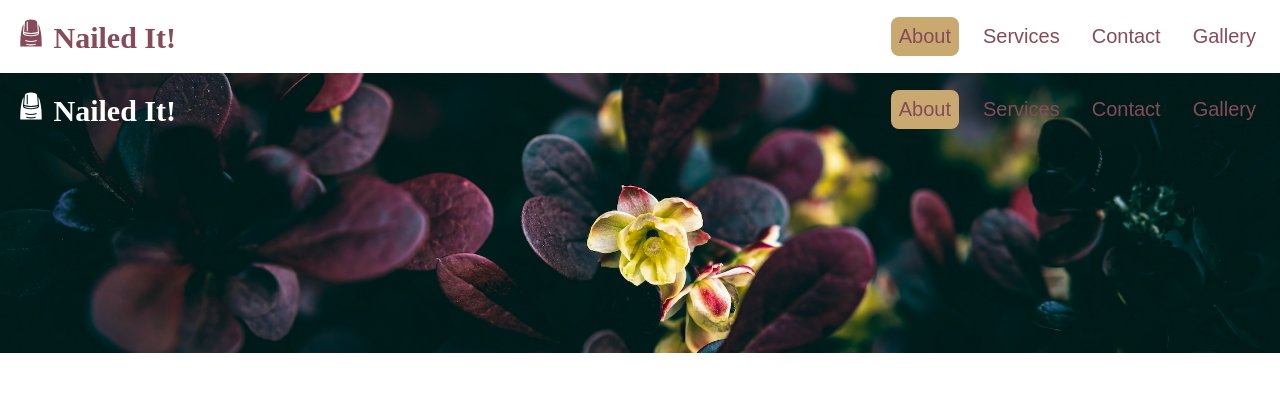
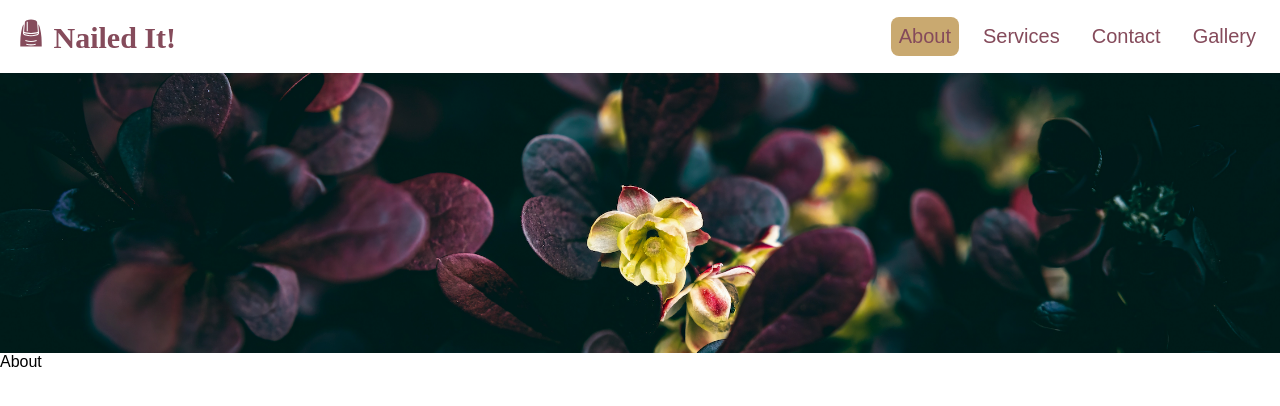
Before and after one commit to kdmatthews/nails, a React (Vite) app: page /about in a window 1280 px wide. Shown: the top 406 px of the page. Built offline with nearby package versions, Linux system fonts and the light colour scheme.

Commit message:
Moved Header and Navbar to App.js

```diff
--- a/src/App.jsx
+++ b/src/App.jsx
@@ -7,12 +7,15 @@ import Contact from './components/contact';
 import Home from './components/home';
 import Navbar from './components/navbar';
 import Gallery from './components/gallery';
+import Header from './components/header';
 
 function App() {
 
 
   return (
     <div className='App'>
+      <Navbar></Navbar>
+      <Header></Header>
       <Routes>
         <Route path="/" element={<Home />} />
         <Route path="/about" element={<About />} />
--- a/src/components/about.jsx
+++ b/src/components/about.jsx
@@ -4,7 +4,7 @@ import Header from './header'
 function About() {
   return (
     <>
-    <Header />
+    About
     </>
   )
 }
--- a/src/components/header.jsx
+++ b/src/components/header.jsx
@@ -5,9 +5,7 @@ import Navbar from './navbar';
 function Header() {
     return (
       <>
-      <Navbar></Navbar>
         <div className="bg">
-          <Navbar></Navbar>
         </div>
 
       </>
--- a/src/components/home.jsx
+++ b/src/components/home.jsx
@@ -1,9 +1,9 @@
 import React from 'react'
-import Header from './header'
+
 
 function Home() {
   return (
-    <div><Header></Header>
+    <div>
     <p>Home</p></div>
 
   )
--- a/src/components/services.jsx
+++ b/src/components/services.jsx
@@ -6,7 +6,6 @@ import { HashLink } from 'react-router-hash-link'
 function Services() {
   return (
     <>
-        <Header />
     <main className='prices'>
       <h1>Services</h1>
     <article className='service-boxes'>
```
